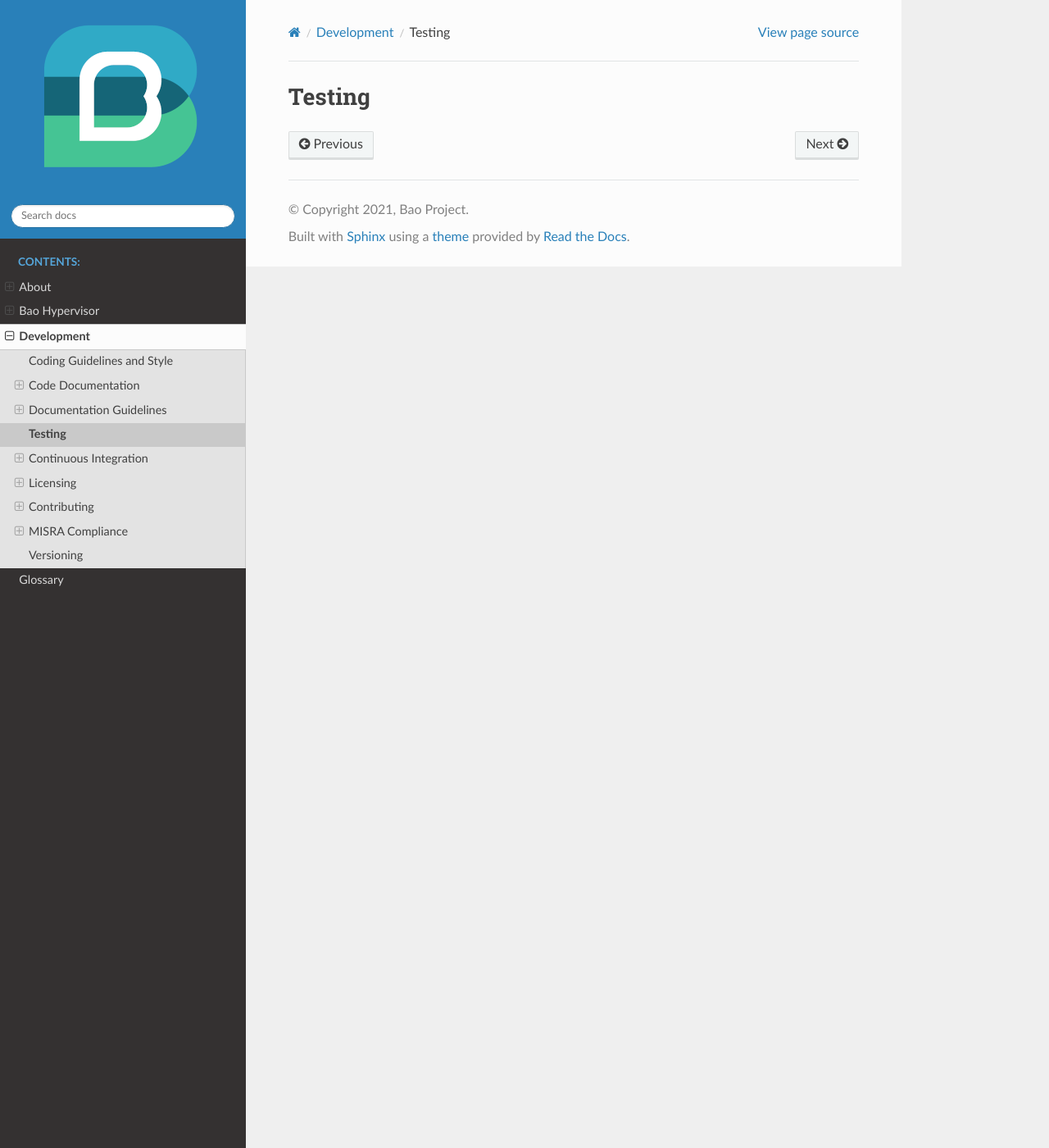
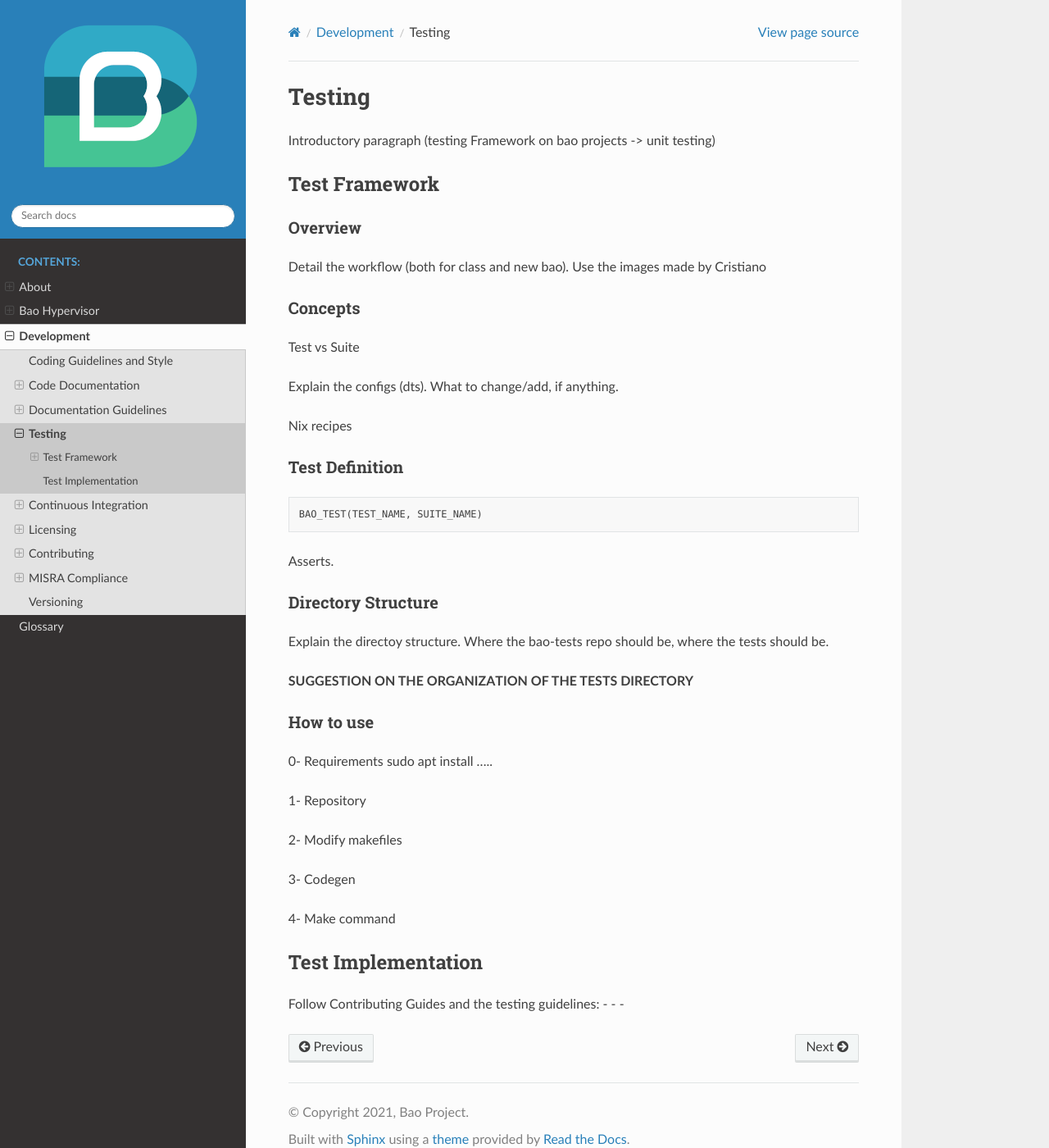
Before and after one commit to bao-project/bao-docs, a Sphinx documentation site: the page built from source/development/testing.rst, in a window 1280 px wide and 1400 px high. Shown: the whole window at 82% size. Built offline with Sphinx 7.4.7 and the Read the Docs theme 2.0.0, drawn with Linux system fonts in a browser that asks for light colours.

Commit message:
feat(skeleton): initial commit with the skeleton of this section
Signed-off-by: Miguel Silva <miguelafsilva5@gmail.com>

```diff
--- a/source/development/testing.rst
+++ b/source/development/testing.rst
@@ -1,2 +1,61 @@
 Testing
 =======
+
+Introductory paragraph (testing Framework on bao projects -> unit testing)
+
+
+Test Framework
+---------------
+
+Overview
+***********
+Detail the workflow (both for class and new bao). Use the images made by
+Cristiano
+
+Concepts
+*********
+Test vs Suite
+
+Explain the configs (dts). What to change/add, if anything.
+
+Nix recipes
+
+
+Test Definition
+***************
+
+.. code-block:: c
+
+    BAO_TEST(TEST_NAME, SUITE_NAME)
+
+
+Asserts.
+
+Directory Structure
+*******************
+Explain the directoy structure. Where the bao-tests repo should be, where the
+tests should be.
+
+**SUGGESTION ON THE ORGANIZATION OF THE TESTS DIRECTORY**
+
+
+How to use
+***********
+0- Requirements
+sudo apt install .....
+
+1- Repository
+
+2- Modify makefiles
+
+3- Codegen
+
+4- Make command
+
+
+Test Implementation
+-------------------
+Follow Contributing Guides and the testing guidelines:
+-
+-
+-
```
